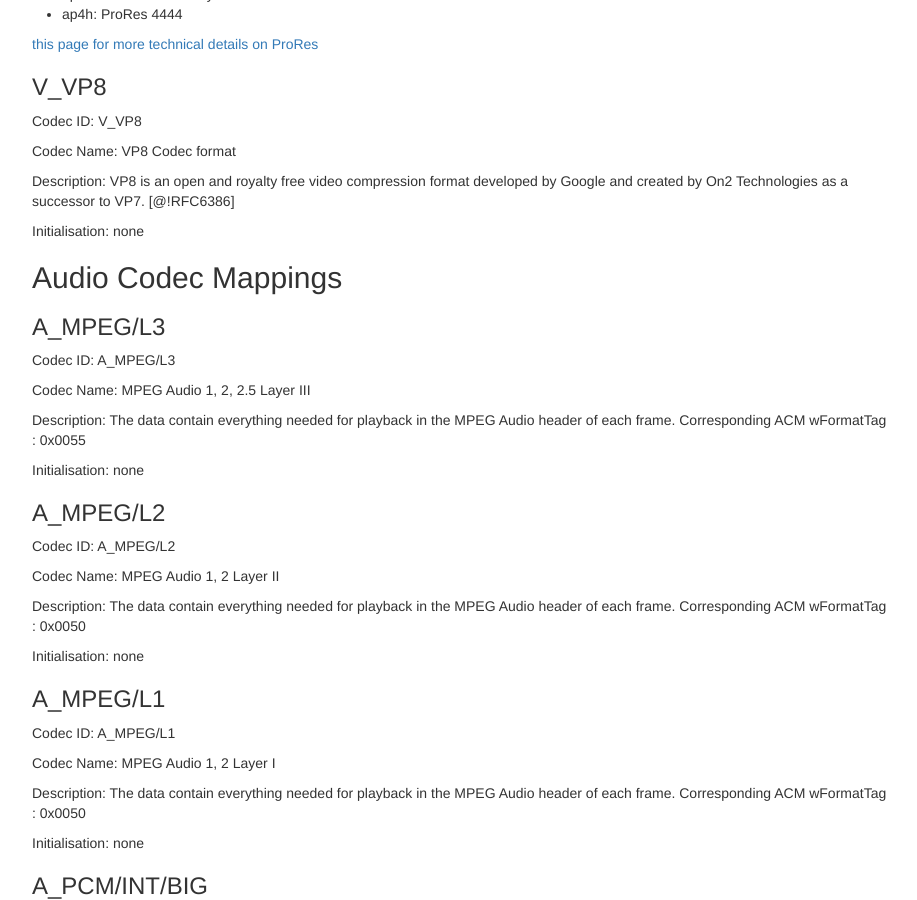
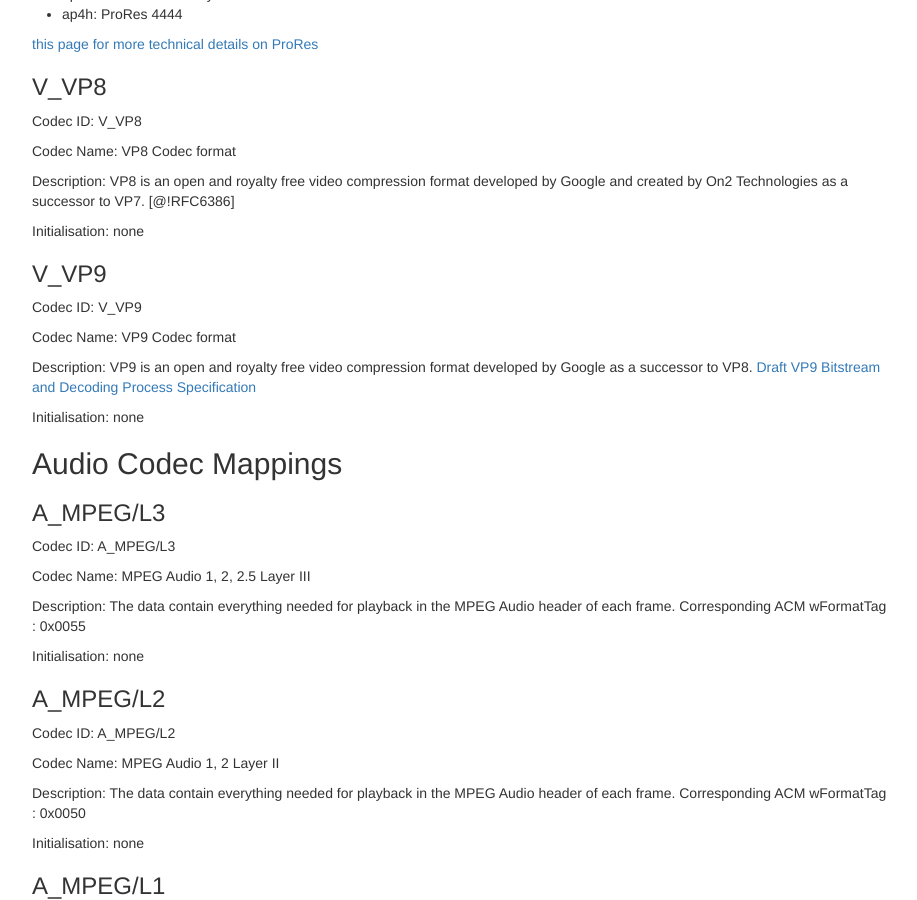
Before and after one commit to ietf-wg-cellar/matroska-specification, a Jekyll site: the page built from codec_specs.md, in a window 1280 px wide and 900 px high, scrolled down 4544 px. Shown: the whole window, without its empty margins (273-1190 px from the left). Built offline with Jekyll 4.4.1, drawn with Linux system fonts in a browser that asks for light colours; our own code applies the rules of GitHub Pages for plain Markdown files.

Commit message:
add V_VP9

```diff
--- a/codec_specs.md
+++ b/codec_specs.md
@@ -227,6 +227,16 @@
 Codec Name: VP8 Codec format
 
 Description: VP8 is an open and royalty free video compression format developed by Google and created by On2 Technologies as a successor to VP7. [@!RFC6386]
+
+Initialisation: none
+
+### V_VP9
+
+Codec ID: V_VP9
+
+Codec Name: VP9 Codec format
+
+Description: VP9 is an open and royalty free video compression format developed by Google as a successor to VP8. [Draft VP9 Bitstream and Decoding Process Specification](https://www.webmproject.org/vp9/)
 
 Initialisation: none
 
```
